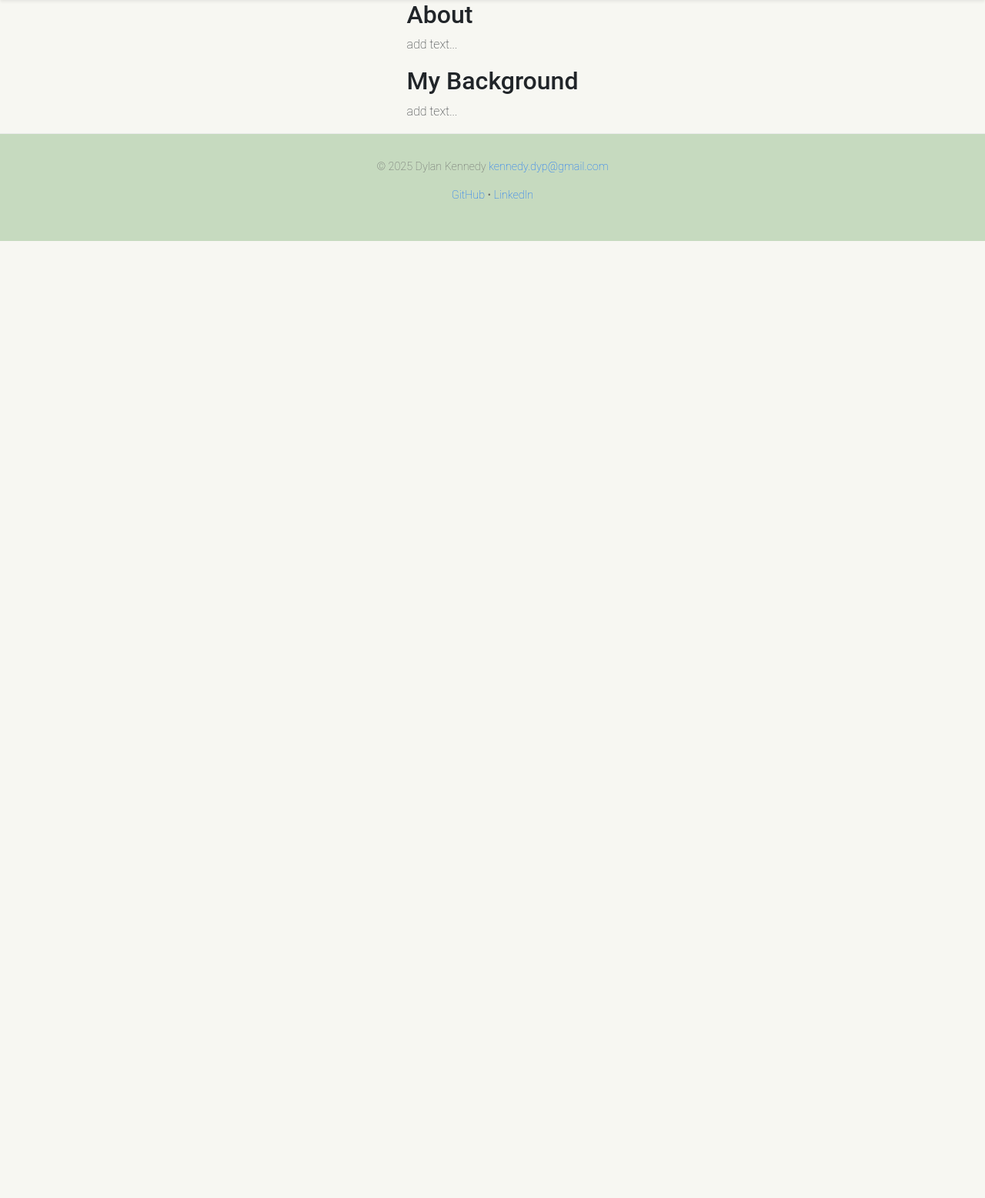
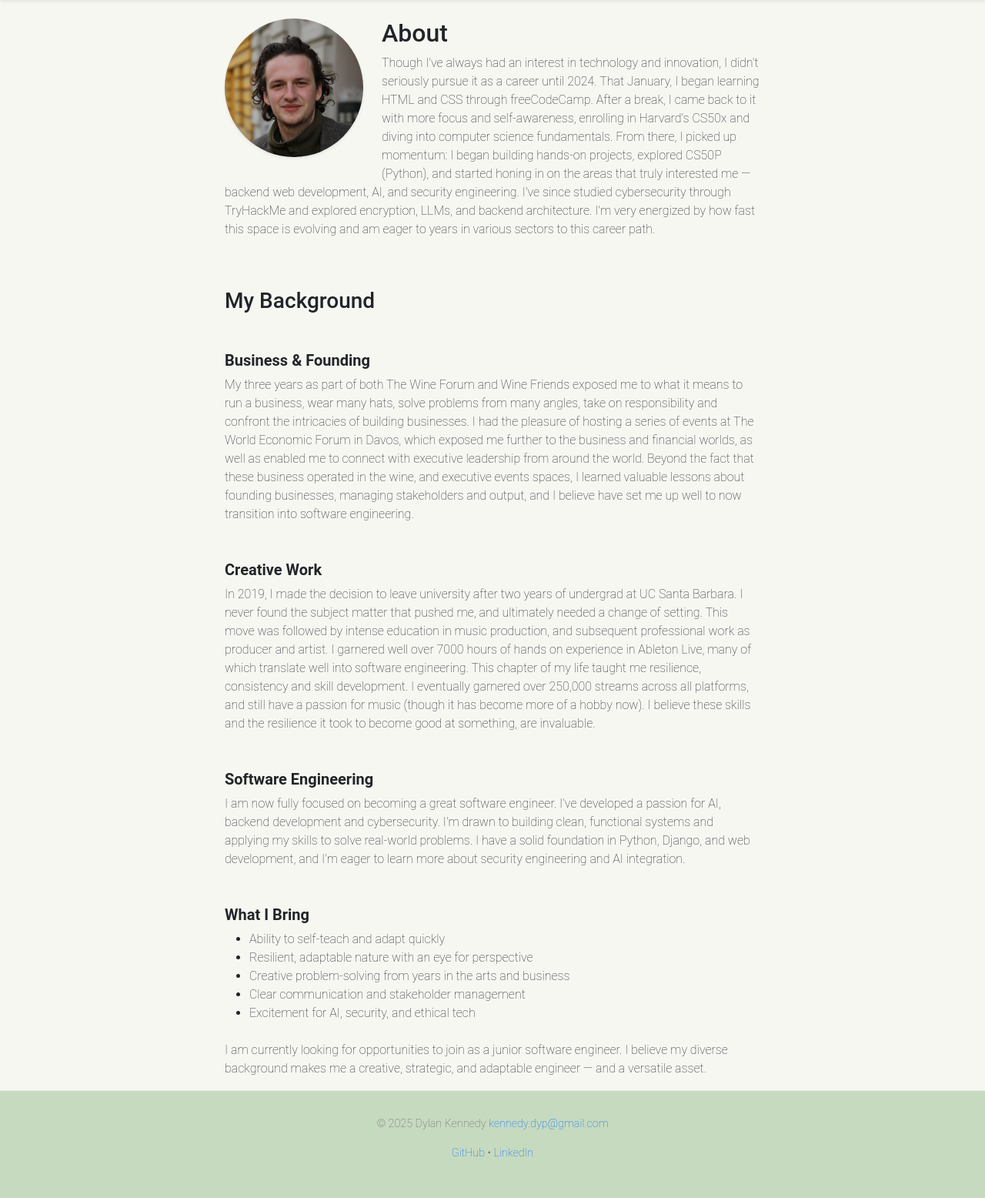
Before and after one commit to Dylan-kn/dylan_kennedy_portfolio, a Django app: page /about/ in a window 1280 px wide. Shown: the part 57-1613 px from the top of the page at 77% size. Before the commit the page ends 370 px from the top, so only its background shows below. Run offline with Django 5.2, Linux system fonts and the light colour scheme.

Commit message:
Added content to about page, formatted project cards, added ordering system admin side, added a rounded profile picture on about page

```diff
--- a/projects/admin.py
+++ b/projects/admin.py
@@ -4,4 +4,5 @@ from .models import Project
 @admin.register(Project)
 class ProjectAdmin(admin.ModelAdmin):
     prepopulated_fields = {'slug': ('title',)}
-    list_display = ('title', 'is_featured')
+    list_display = ('title', 'ordering_index', 'is_featured')
+    ordering = ['ordering_index']
--- a/projects/models.py
+++ b/projects/models.py
@@ -10,6 +10,8 @@ class Project(models.Model):
     image = models.ImageField(upload_to='project_images/', blank=True, null=True)
     is_featured = models.BooleanField(default=False)
     slug = models.SlugField(unique=True, blank=True)
+    ordering_index = models.PositiveIntegerField(default=0)
+
 
 
     def save(self, *args, **kwargs):
--- a/projects/views.py
+++ b/projects/views.py
@@ -2,7 +2,7 @@ from django.shortcuts import render, get_object_or_404
 from .models import Project
 
 def project_list(request):
-    projects = Project.objects.all()
+    projects = Project.objects.all().order_by('ordering_index')
     return render(request, 'projects/project_list.html', {'projects': projects})
 
 def project_detail(request, slug):
--- a/templates/pages/about.html
+++ b/templates/pages/about.html
@@ -1,9 +1,54 @@
 {% extends 'base.html' %}
-{% block title %}My Background and info{% endblock %}
+{% load static %}
+{% block title %}My Background and Info{% endblock %}
 {% block content %}
-    <div class="container">
-        <h2 class="section-title">About</h2>
-        <p>add text...</p>
-        <h2 class="section-title">My Background</h2>
-        <p>add text...</p>
+    <div class="container mt-4">
+        <div class="clearfix mb-5">
+            <img src="{% static 'images/Headshot.jpg' %}" alt="Dylan Kennedy" class="float-md-start me-md-4 mb-3 rounded-circle shadow-sm" style="width: 180px; height: auto;">
+
+            <h2 class="section-title">About</h2>
+            <p>
+            Though I've always had an interest in technology and innovation, I didn't seriously pursue it as a career until 2024. That January, I began learning HTML and CSS through freeCodeCamp.
+            After a break, I came back to it with more focus and self-awareness, enrolling in Harvard's CS50x and diving into computer science fundamentals.
+            From there, I picked up momentum: I began building hands-on projects, explored CS50P (Python), and started honing in on the areas that truly interested me — backend web development,
+            AI, and security engineering. I've since studied cybersecurity through TryHackMe and explored encryption, LLMs, and backend architecture. I'm very energized by how fast this space is evolving and
+            am eager to years in various sectors to this career path.
+            </p>
+        </div>
+        <h3 class="section-title">My Background</h2>
+        <div>
+            <h4 class="h5 fw-bold mt-5">Business & Founding</h4>
+            <p>
+            My three years as part of both The Wine Forum and Wine Friends exposed me to what it means to run a business, wear many hats, solve problems from many angles, take on responsibility
+            and confront the intricacies of building businesses. I had the pleasure of hosting a series of events at The World Economic Forum in Davos, which exposed me further
+            to the business and financial worlds, as well as enabled me to connect with executive leadership from around the world. Beyond the fact that these business operated in the wine, and
+            executive events spaces, I learned valuable lessons about founding businesses, managing stakeholders and output, and I believe have set me up well to now transition into software engineering.
+            </p>
+            <h4 class="h5 fw-bold mt-5">Creative Work</h4>
+            <p>
+             In 2019, I made the decision to leave university after two years of undergrad at UC Santa Barbara. I never found the subject matter that pushed me, and ultimately needed a change of setting.
+             This move was followed by intense education in music production, and subsequent professional work as producer and artist. I garnered well over 7000 hours of hands on
+             experience in Ableton Live, many of which translate well into software engineering. This chapter of my life taught me resilience, consistency and skill development. I eventually
+             garnered over 250,000 streams across all platforms, and still have a passion for music (though it has become more of a hobby now). I believe these skills and the resilience it took to become
+             good at something, are invaluable.
+            </p>
+            <h4 class="h5 fw-bold mt-5">Software Engineering</h4>
+            <p>
+             I am now fully focused on becoming a great software engineer. I've developed a passion for AI, backend development and cybersecurity. I'm drawn to building clean, functional
+             systems and applying my skills to solve real-world problems. I have a solid foundation in Python, Django, and web development, and I'm eager to learn more about security engineering and AI integration.
+            </p>
+        </div>
+
+        <h2 class="h5 fw-bold mt-5">What I Bring</h2>
+            <ul>
+            <li>Ability to self-teach and adapt quickly</li>
+            <li>Resilient, adaptable nature with an eye for perspective</li>
+            <li>Creative problem-solving from years in the arts and business</li>
+            <li>Clear communication and stakeholder management</li>
+            <li>Excitement for AI, security, and ethical tech</li>
+            </ul>
+
+        <p class="mt-4">I am currently looking for opportunities to join as a junior software engineer. I believe my diverse background makes me a creative, strategic, and adaptable engineer — and a versatile asset.</p>
+
+    </div>
 {% endblock %}
--- a/templates/pages/home.html
+++ b/templates/pages/home.html
@@ -1,7 +1,7 @@
 {% extends 'base.html' %}
 {% block title %}Home{% endblock %}
 {% block content %}
-  <div class="hero p-5 rounded shadow-sm text-center">
+  <div class="hero p-5 rounded shadow-lg text-center">
     <h1 class="display-5 fw-bold mb-3">Dylan Kennedy</h1>
     <p class="lead mb-4">I'm a backend-focused software engineering blending creative, business and real-world experience.
       I have a background in founding, music production, the wine industry and executive events, and have developed
```
Also changed, not shown: templates/projects/project_list.html (+26 -9 lines), db.sqlite3, media/project_images/Screenshot_2025-04-04_at_15.33.46.png (added), media/project_images/Screenshot_2025-04-04_at_15.35.26.png (added), projects/migrations/0002_project_ordering_index.py (added), static/images/Headshot.jpg (added).
